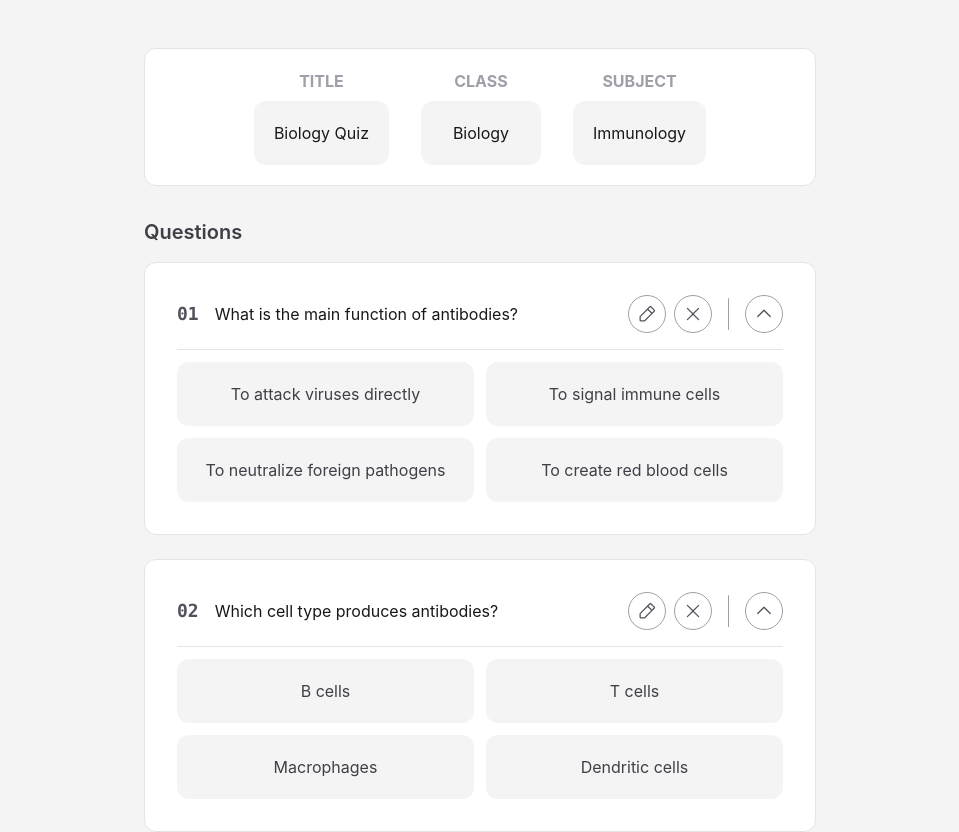
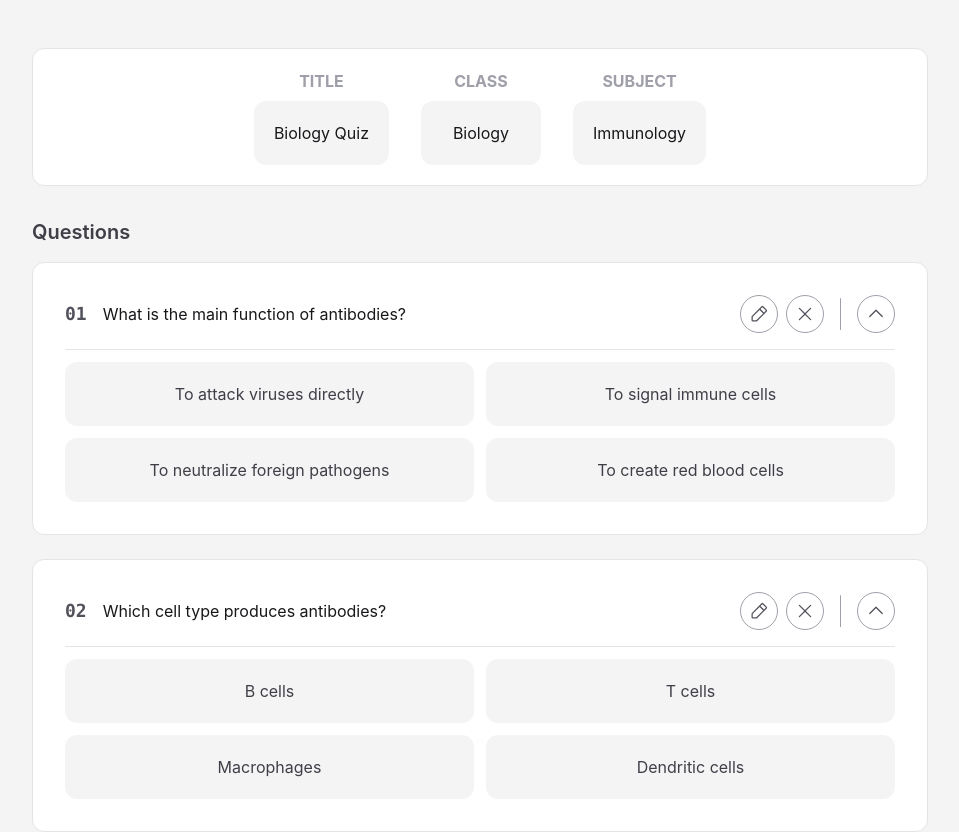
Before and after one commit to rabiibanine/quizlive, a React (Vite) app: page /quiz-editor in a window 1280 px wide. Shown: the top 832 px of the page, without its empty margins (160-1119 px from the left). Built offline with nearby package versions, Linux system fonts and the light colour scheme.

Commit message:
feat: add remove animation

```diff
--- a/src/pages/QuizEditorPage.tsx
+++ b/src/pages/QuizEditorPage.tsx
@@ -2,6 +2,7 @@ import { useState } from "react";
 import QuestionCard from "./QuestionCard";
 
 import Card from "@/components/Card";
+import { AnimatePresence, motion } from "motion/react";
 
 const initialQuizInformationMock = {
   title: "Biology Quiz",
@@ -45,7 +46,7 @@ export default function QuizEditorPage() {
 
   return (
     <div className="min-h-screen bg-zinc-100 flex justify-center py-12 px-12 md:px-36">
-      <div className="w-full max-w-2xl">
+      <div className="w-full max-w-4xl">
         {/* Quiz Information */}
         <Card
           variant="outline"
@@ -70,15 +71,23 @@ export default function QuizEditorPage() {
         </Card>
         <h1 className="mt-8 mb-4 text-xl font-semibold text-zinc-700">Questions</h1>
         <div className="flex flex-col gap-6">
+          <AnimatePresence mode="popLayout">
             {quizInfo.questions.map((q, qIdx) => (
+              <motion.div
+                key={q.question}
+                layout
+                exit={{ opacity: 0, x: -60 }}
+                transition={{ duration: 0.2, ease: "easeInOut" }}
+              >
                 <QuestionCard
-              key={qIdx}
                   question={q}
                   index={qIdx}
                   onDelete={handleDeleteQuestion}
-              onEdit={(idx) => {}} // TODO
+                  onEdit={(idx) => {}}
                 />
+              </motion.div>
             ))}
+          </AnimatePresence>
         </div>
       </div>
     </div>
```
Lines whose indentation alone changed are shown as unchanged.
